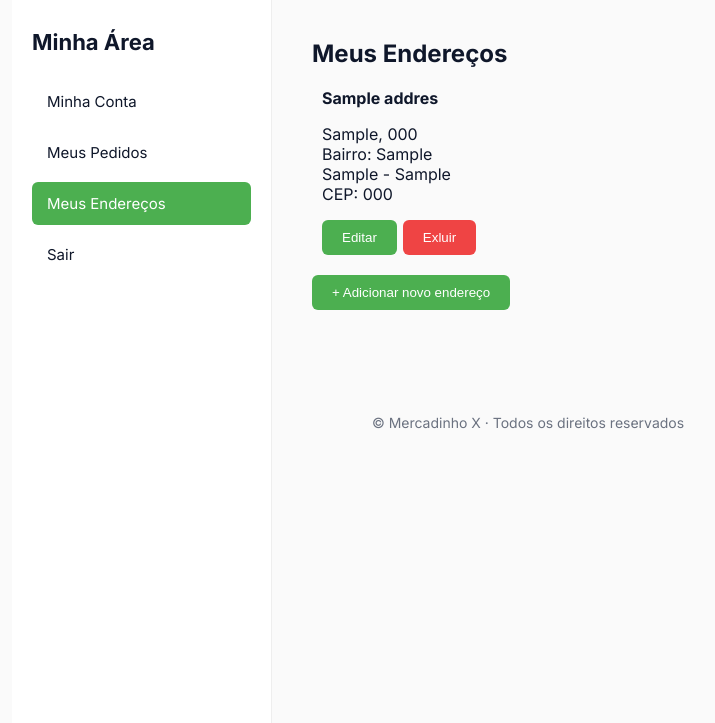
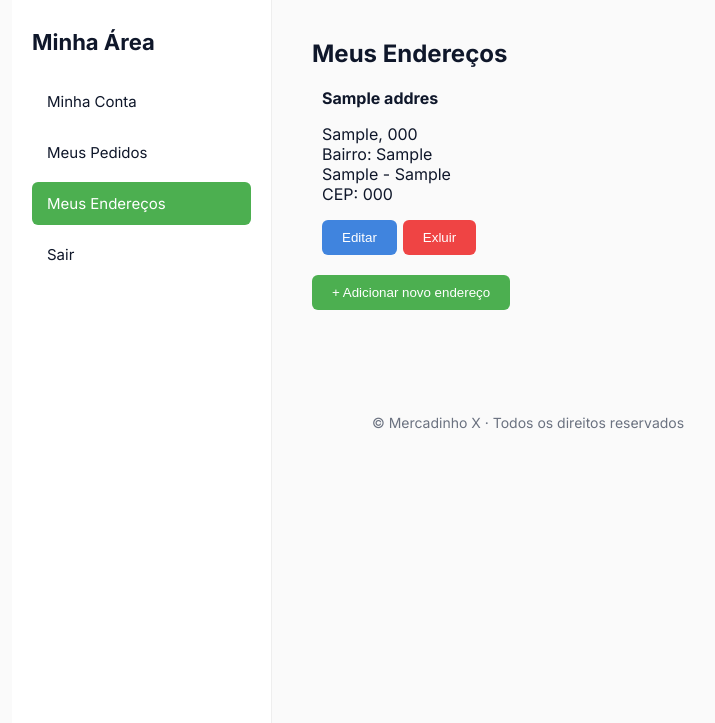
Before and after one commit to carlosEduardo704/market, a Django app: page /my_account/addresses/ in a window 1280 px wide. Shown: the part 113-836 px from the top of the page, without its empty margins (112-827 px from the left). Run offline with Django 5.2, Linux system fonts and the light colour scheme; a user stored in the database is signed in; tables that the repository leaves empty hold one stand-in row (values such as "Sample post").

Commit message:
add next to url create_address and set the style from button 'btn-edit'

```diff
--- a/address/templates/address.html
+++ b/address/templates/address.html
@@ -11,6 +11,14 @@
       background: #ef4444;
       color: #fff;
       margin-left: 6px;
+    }
+
+    .btn-edit {
+      padding:10px 20px;
+      background: rgb(64, 132, 222);
+      color:#fff;
+      border:none;
+      border-radius:6px;
     }
 
   </style>
@@ -27,7 +35,7 @@
             CEP: {{address.zip_code}}
           </p>
           <div style="margin-top: 15px; display: flex;">
-            <a href="{% url 'update_address' address.pk %}"><button class="btn secondary">Editar</button></a>
+            <a href="{% url 'update_address' address.pk %}"><button class="btn-edit">Editar</button></a>
             <form action="{% url 'delete_address' address.pk %}" method="post">
               {% csrf_token %}
               <button class="btn danger" type="submit" onclick="return confirm('Tem certeza que deseja deletar o endereço?')">
@@ -40,7 +48,7 @@
     {% else %}
 
     {% endif %}
-    <a href="{% url 'create_address' %}">
+    <a href="{% url 'create_address' %}?next={{ request.path }}">
       <button id="btn" class="btn" style="margin-top: 10px;">+ Adicionar novo endereço</button>
     </a>
   </section>
```
